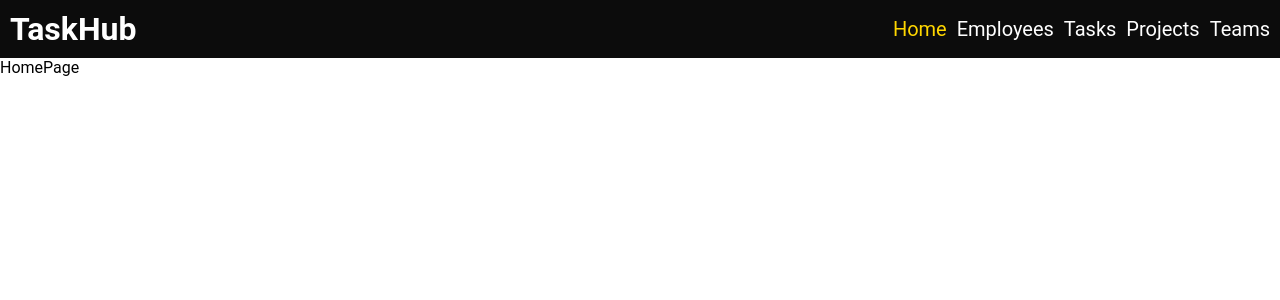
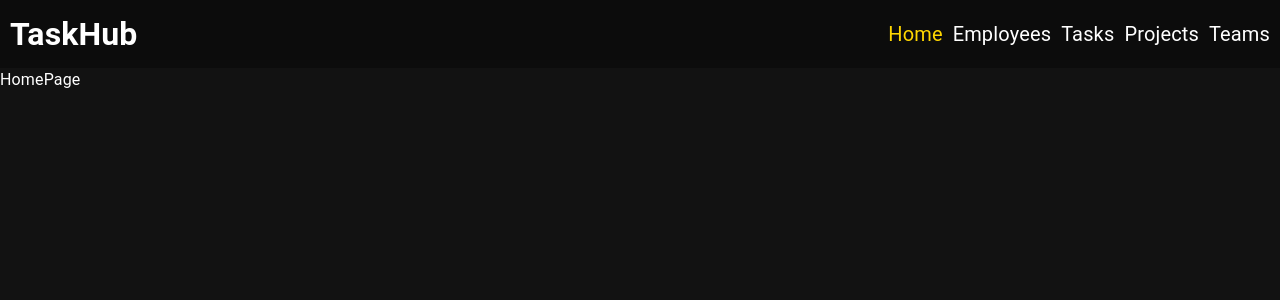
Before and after one commit to RadosRosic/TaskHub, a React (Create React App) app: page / in a window 1280 px wide. Shown: the top 300 px of the page. Built offline with nearby package versions, Linux system fonts and the light colour scheme.

Commit message:
Add dark theme as default

```diff
--- a/src/App.js
+++ b/src/App.js
@@ -1,9 +1,19 @@
 import { createBrowserRouter, RouterProvider } from "react-router-dom";
+
 import HomePage from "./pages/Home";
 import RootLayout from "./pages/RootLayout";
 import EmployeesPage, { loader as employeeLoader } from "./pages/Employees";
 import TasksPage, { loader as tasksLoader } from "./pages/Tasks";
 import ErrorPage from "./pages/Error";
+
+import { ThemeProvider, createTheme } from "@mui/material/styles";
+import CssBaseline from "@mui/material/CssBaseline";
+
+const darkTheme = createTheme({
+  palette: {
+    mode: "dark",
+  },
+});
 
 const router = createBrowserRouter([
   {
@@ -47,7 +57,12 @@
 ]);
 
 function App() {
-  return <RouterProvider router={router} />;
+  return (
+    <ThemeProvider theme={darkTheme}>
+      <CssBaseline />
+      <RouterProvider router={router} />
+    </ThemeProvider>
+  );
 }
 
 export default App;
```
